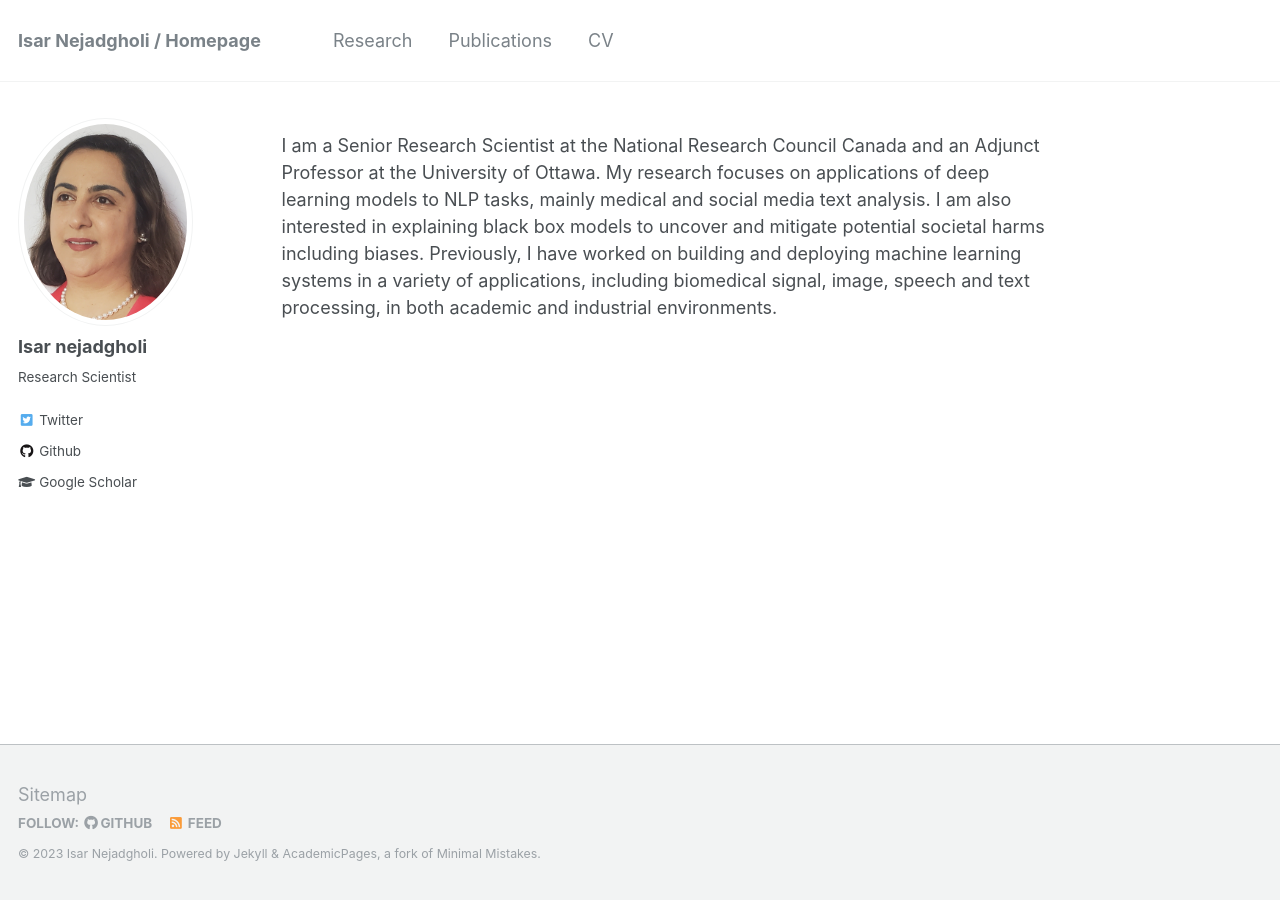
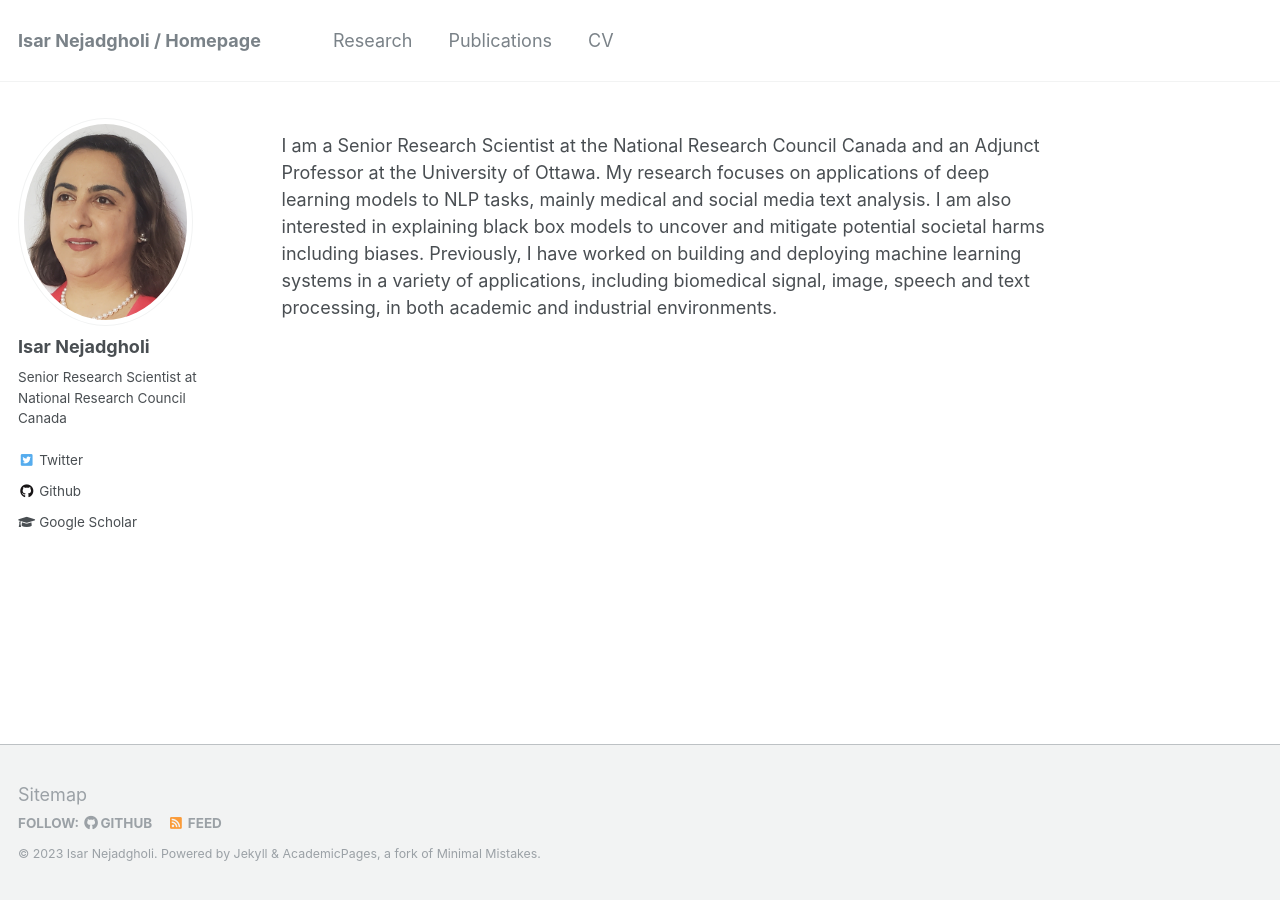
Before and after one commit to IsarNejad/IsarNejad.github.io, a Jekyll site: the page built from _pages/about.md, in a window 1280 px wide. Built offline with Jekyll 4.4.1, drawn with Linux system fonts in a browser that asks for light colours.

Commit message:
Update _config.yml

```diff
--- a/_config.yml
+++ b/_config.yml
@@ -57,7 +57,7 @@ yandex_site_verification :
 
 # Social Sharing
 twitter:
-  username               : &IsarNejad
+  username               : &IsarNejadgholi
 facebook:
   username               :
   app_id                 :
@@ -80,9 +80,9 @@ analytics:
 
 # Site Author
 author:
-  name             : "Isar nejadgholi"
+  name             : "Isar Nejadgholi"
   avatar           : "Isar_Nejadgholi.jpg"
-  bio              : "Research Scientist"
+  bio              : "Senior Research Scientist at National Research Council Canada"
   location         :
   employer         :
   pubmed           :
```
